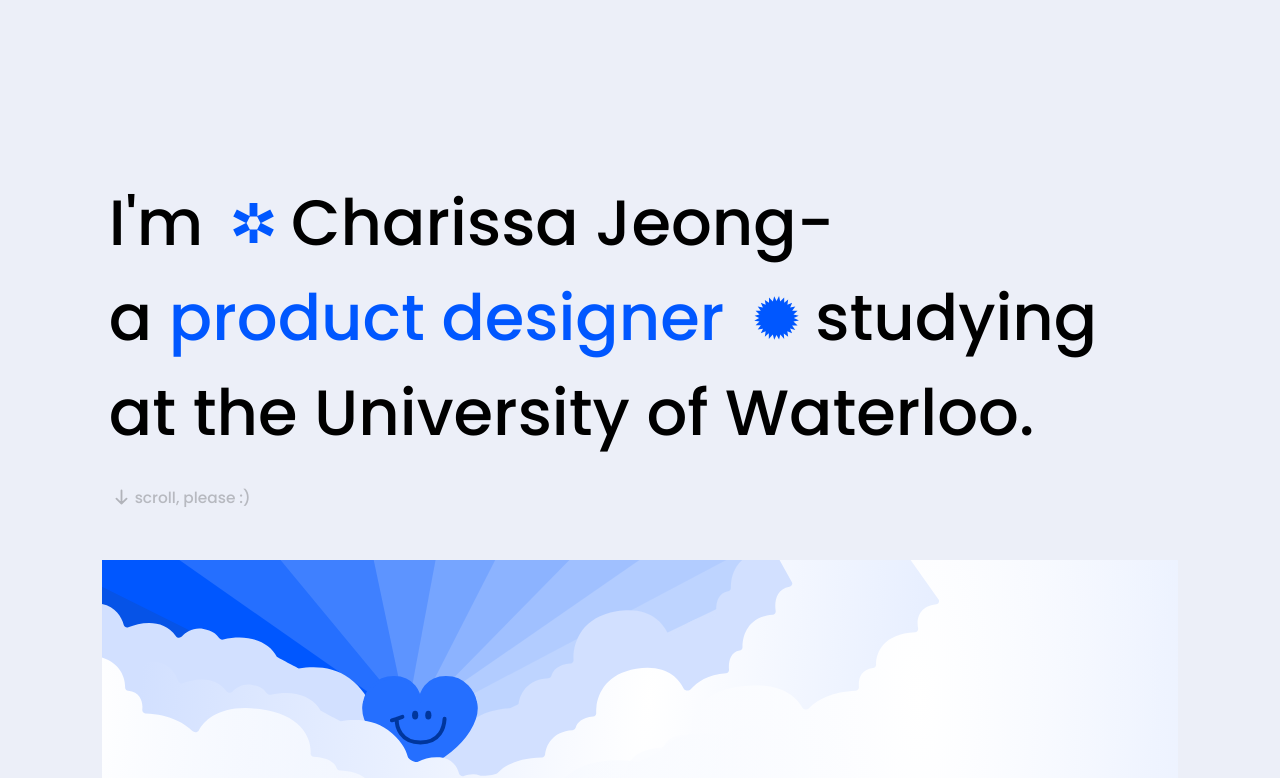
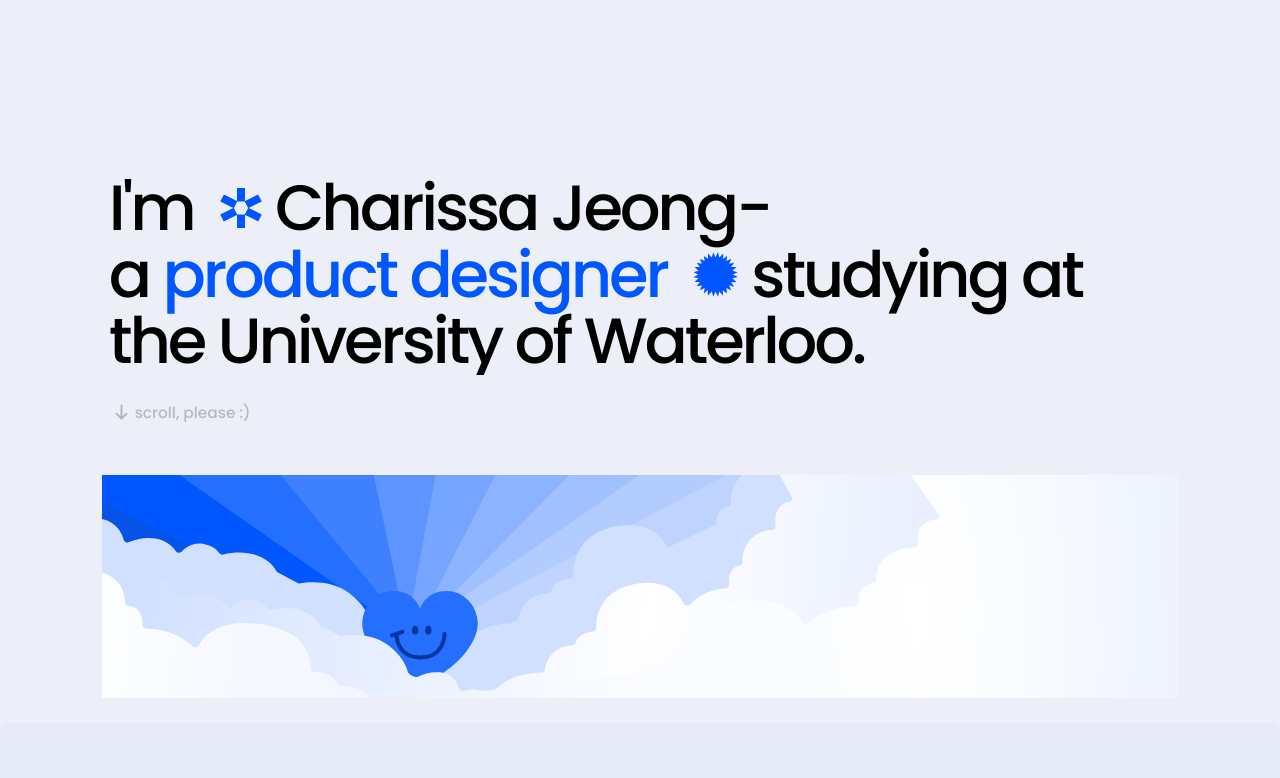
Before and after one commit to JaeeunJ/portfolio-charissa, a plain HTML site: page index.html in a window 1280 px wide. Shown: the part 57-835 px from the top of the page. Drawn offline with Linux system fonts and the light colour scheme.

Commit message:
header line height

```diff
--- a/style-index.css
+++ b/style-index.css
@@ -36,7 +36,7 @@
     text-indent: 3vw;
 }
 
-.header-title-content h1 {
+.header-title-content h1, #header-title-content h1 {
     font-weight: 500;
     line-height: 5.2vw;
     overflow: hidden;
```
